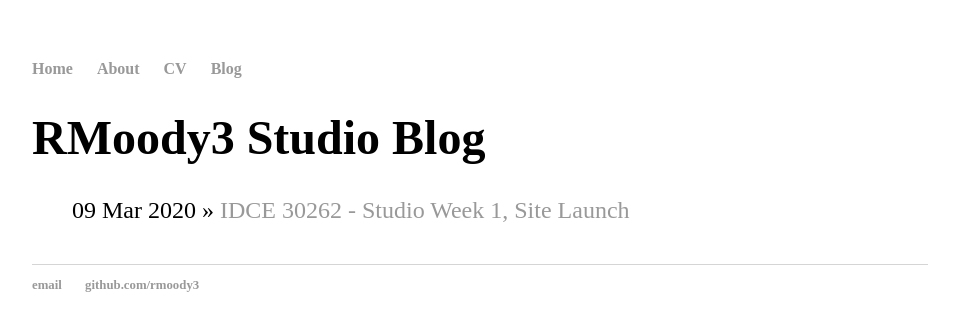
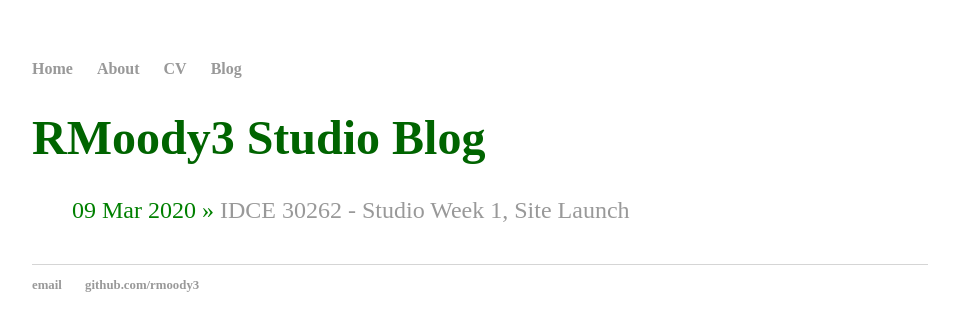
Before and after one commit to rmoody3/rmoody3.github.io, a Jekyll site: the page built from blog/index.html, in a window 1280 px wide. Shown: the top 331 px of the page, without its empty margins (160-1119 px from the left). Built offline with Jekyll 4.4.1, drawn with Linux system fonts in a browser that asks for light colours.

Commit message:
Update index.html

```diff
--- a/blog/index.html
+++ b/blog/index.html
@@ -2,8 +2,8 @@
 layout: default
 title: RMoody3 Studio Blog
 ---
-	<h1>{{ page.title }}</h1>
-	<ul class="posts">
+	<h1><font color="darkgreen">{{ page.title }}</h1>
+	<font color="green"><ul class="posts">
 
 	  {% for post in site.posts %}
 	    <li><span>{{ post.date | date_to_string }}</span> » <a href="{{ post.url }}" title="{{ post.title }}">{{ post.title }}</a></li>
```
